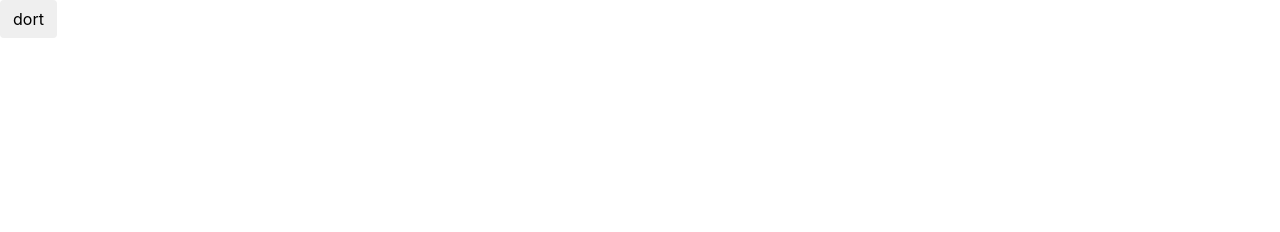
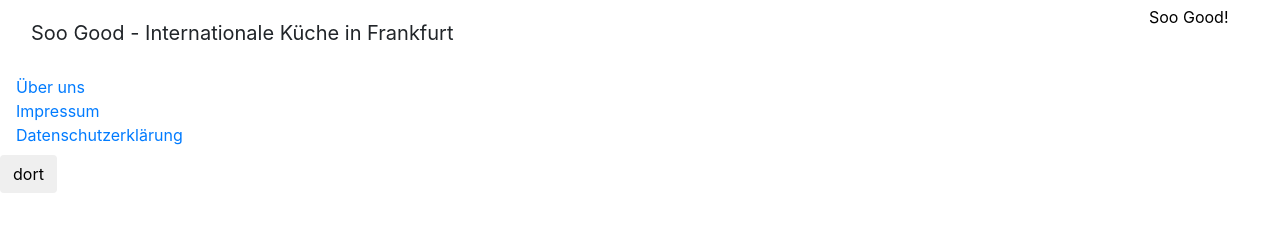
Before and after one commit to 4yjo/AnnaDaniel, a plain HTML site: page Aufgabe2/index.html in a window 1280 px wide. Drawn offline with nearby package versions, Linux system fonts and the light colour scheme.

Commit message:
Update index.html
Todo: Titel, Inhalt

```diff
--- a/Aufgabe2/index.html
+++ b/Aufgabe2/index.html
@@ -8,9 +8,66 @@
     <!-- Bootstrap CSS -->
     <link rel="stylesheet" href="https://maxcdn.bootstrapcdn.com/bootstrap/4.0.0/css/bootstrap.min.css" integrity="sha384-Gn5384xqQ1aoWXA+058RXPxPg6fy4IWvTNh0E263XmFcJlSAwiGgFAW/dAiS6JXm" crossorigin="anonymous">
 
-    <title></title>
+    <title>XXXX</title>
   </head>
   <body>
+
+    <body>
+
+		<!--Header-->
+			<nav class="navbar navbar-default">
+		        <div class="container-fluid">
+		          <div class="navbar-header">
+		            <a class="navbar-brand">Soo Good - Internationale Küche in Frankfurt</a>
+		          </div>
+		          <div id="navbar">
+		            <ul class="nav navbar-nav navbar-right">
+		            <!--img src="assets/burgerburger.gif" href="index.html" width=50; height=50;-->
+		            <svg height="50" width="100">
+		            	 <rect x="50" y="50" width="20" height="20" fill="red">
+		            	  <animateTransform attributeName="transform" type="rotate" from="0 190 50" to="360 190 50" dur="4s" end="mouseover" restart="mouseout" repeatCount="indefinite"> </rect>
+ 						 <text x="0" y="15" fill="black">Soo Good!</text>
+					</svg>
+
+		            </ul>
+		          </div><!--/.nav-collapse -->
+		        </div><!--/.container-fluid -->
+		    </nav>
+
+		    <!--Hauptteil-->
+		    <div class="container">
+		    	<!--Bestseller-->
+		    	<div class="row">
+
+		    	</div>
+
+		    	<!--Bücherkatalog + Extras-->
+		    	<div class="row">
+		    		<!--Bücher-->
+		 			<div class="col-lg-9">
+
+			        </div>
+
+			        <!--Extras: Gewinnspiel-->
+			        <div class="col-lg-3">
+			        </div>
+			    </div>
+
+			</div>
+
+				<!--Footer-->
+	           	 <div class="navbar navbar-default navbar-fixed-bottom">
+	                <ul class="nav navbar-nav">
+	                    <li class="active"><a href="docs/about.html">Über uns</a></li>
+	                 	<li class="active"><a href="docs/impressum.html">Impressum</a></li>
+	                 	<li class="active"><a href="docs/datenschutz.html">Datenschutzerklärung</a></li>
+	                </ul>
+	            </div>
+		     </div>
+		</div>
+
+
+
 
 
 
```
